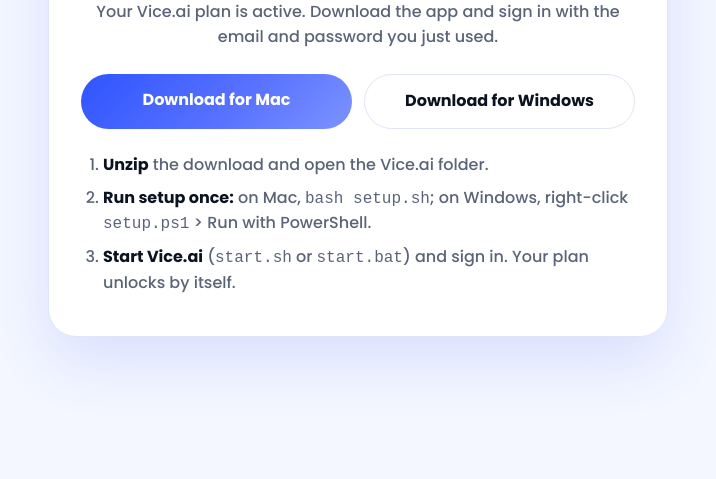
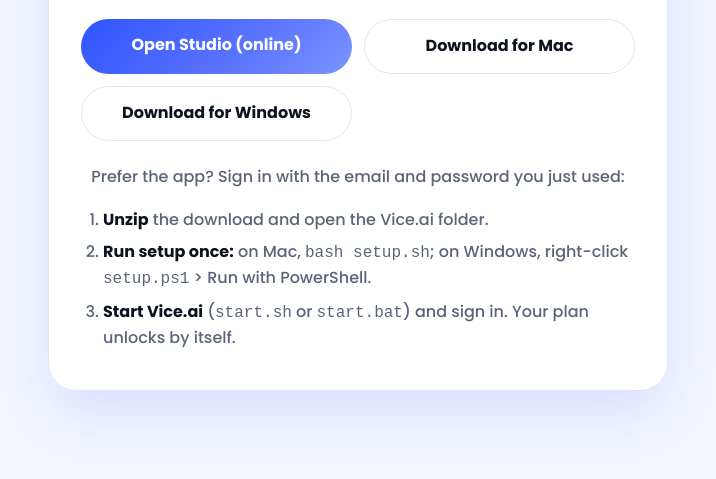
Before and after one commit to crewline10/viceai-site, a plain HTML site: page welcome.html in a window 1280 px wide. Shown: the part 321-800 px from the top of the page, without its empty margins (282-998 px from the left). Drawn offline with Linux system fonts and the light colour scheme.

Commit message:
Update website

```diff
--- a/welcome.html
+++ b/welcome.html
@@ -16,8 +16,9 @@ ol{text-align:left;color:var(--m);display:grid;gap:8px;padding-left:22px;margin:
 <body><div class=box>
 <div class=ok>✓</div>
 <h1>You're in!</h1>
-<p>Your Vice.ai plan is active. Download the app and sign in with the email and password you just used.</p>
-<div class=dl><a class=btn id=mac href="#">Download for Mac</a><a class="btn alt" id=win href="#">Download for Windows</a></div>
+<p>Your Vice.ai plan is active. Make Shorts right in your browser with nothing to install, or download the app.</p>
+<div class=dl><a class=btn href="/studio.html">Open Studio (online)</a><a class="btn alt" id=mac href="#">Download for Mac</a><a class="btn alt" id=win href="#">Download for Windows</a></div>
+<p style="margin-top:18px">Prefer the app? Sign in with the email and password you just used:</p>
 <ol>
 <li><b>Unzip</b> the download and open the Vice.ai folder.</li>
 <li><b>Run setup once:</b> on Mac, <code>bash setup.sh</code>; on Windows, right-click <code>setup.ps1</code> &gt; Run with PowerShell.</li>
```
Also changed, not shown: index.html (+2 -2 lines).
